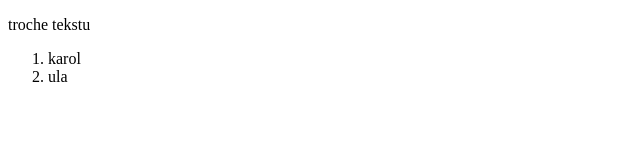
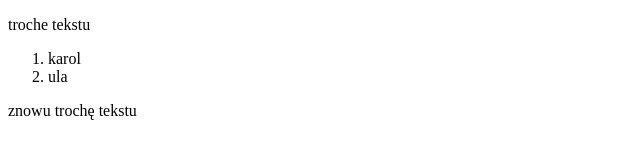
Before and after one commit to wojt179/zadania-, a plain HTML site: page index.html in a window 1280 px wide. Shown: the whole page, without its empty margins (0-640 px from the left). Drawn offline with Linux system fonts and the light colour scheme.

Commit message:
dodano tekst pod tabelą

```diff
--- a/index.html
+++ b/index.html
@@ -15,5 +15,9 @@
         <li>ula</li>
     </ol>
 
+    <p> znowu trochę tekstu
+
+    </p>
+
 </body>
 </html>
```
